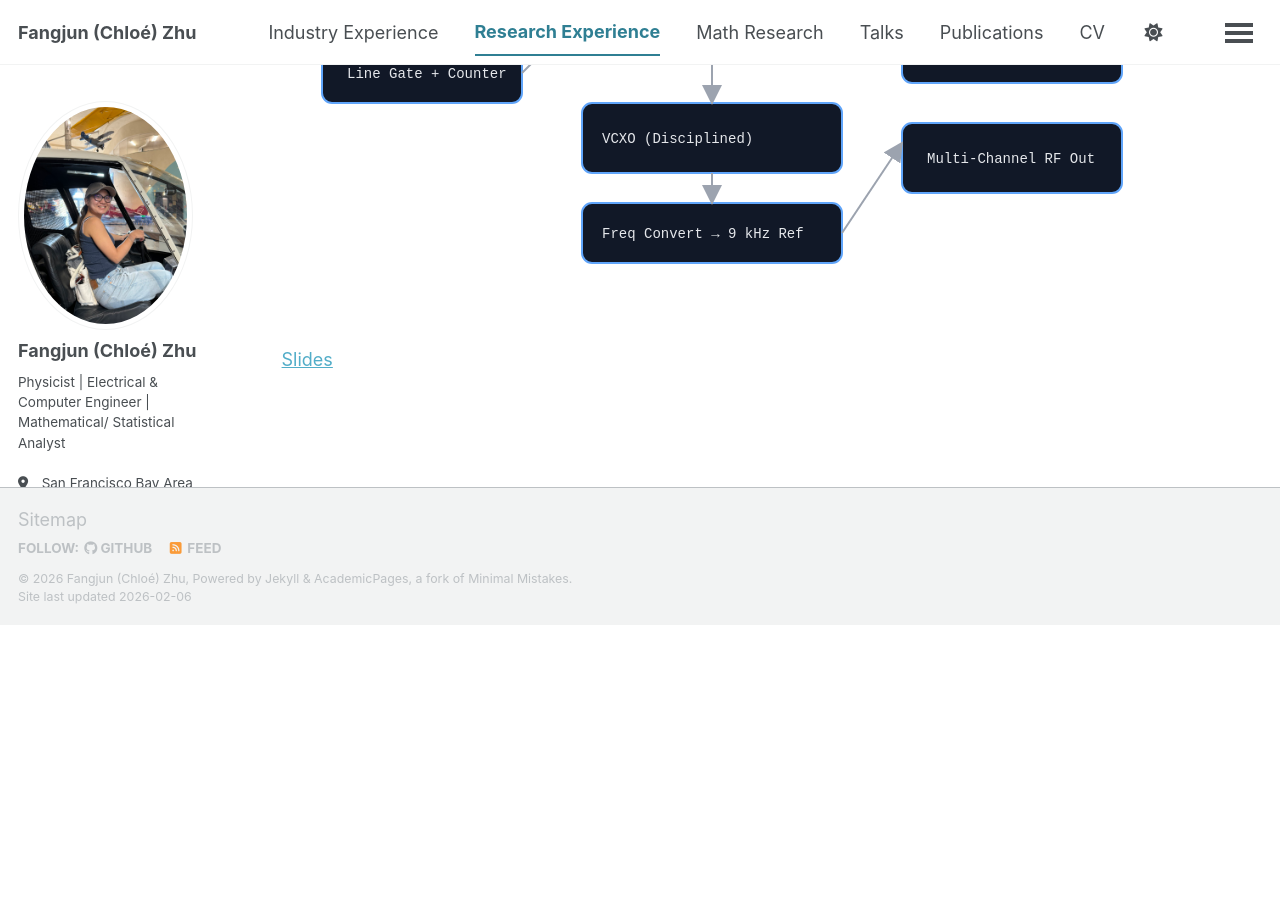
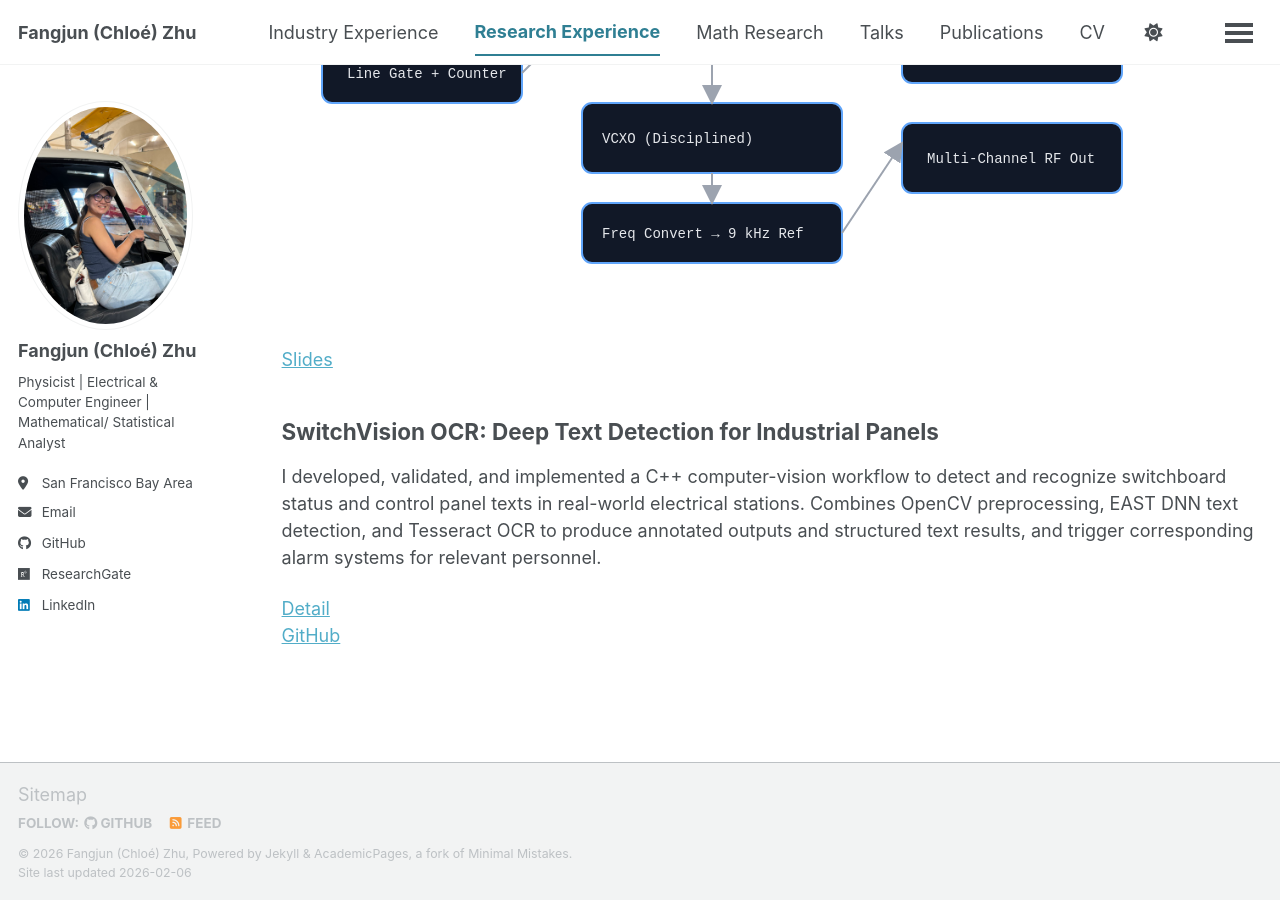
Before and after one commit to ChloeZhu1/ChloeZhu1.github.io, a Jekyll site: the page built from _pages/research-experience.md, in a window 1280 px wide and 900 px high, scrolled down 4983 px. Built offline with Jekyll 4.4.1, drawn with Linux system fonts in a browser that asks for light colours; a script bundle is joined from its source files by our own code; library files that are not in the unit come from our copies; before the commit the page ends 5608 px from its top, so only the background shows below that; some of the changed text lies outside the part shown.

Commit message:
Update research-experience.md

```diff
--- a/_pages/research-experience.md
+++ b/_pages/research-experience.md
@@ -111,7 +111,7 @@ The system successfully:
 * Demonstrates smooth, continuous stroke execution
 * Preserves the visual structure of vector-based glyphs in physical form
 
-[Details](https://chloezhu1.github.io/physics-and-engineering-research/#dba)<br>
+[Detail](https://chloezhu1.github.io/physics-and-engineering-research/#dba)<br>
 [GitHub](https://github.com/ChloeZhu1/Image-to-Trajectory-Robot-Controller.git)
 
 <h2 id="st">STM32 Internal Temperature Sensor & LCD Display</h2>
@@ -119,7 +119,7 @@ The system successfully:
 * Implemented in C using the STM32 Standard Peripheral Library (StdPeriph) and targets an STM32F103 (ARM Cortex-M3) microcontroller.
 * Demonstrated core embedded concepts, including ADC configuration, sensor calibration, LCD interfacing, and real-time data display.
 
-[Details](https://chloezhu1.github.io/physics-and-engineering-research/#sta)<br>
+[Detail](https://chloezhu1.github.io/physics-and-engineering-research/#sta)<br>
 [GitHub](https://github.com/ChloeZhu1/STM32-Internal-Temperature-Sensor-LCD-Display.git)
 
 <h2 id="sy">Precise Synchronous Frequency Offset Apparatus for Multi-Robot RF Communication</h2>
@@ -134,3 +134,10 @@ The system successfully:
 <br>
 
 [Slides](/files/PSFA.pptx)
+
+<h2 id="es">SwitchVision OCR: Deep Text Detection for Industrial Panels</h2>
+I developed, validated, and implemented a C++ computer-vision workflow to detect and recognize switchboard status and control panel texts in real-world electrical stations. Combines OpenCV preprocessing, EAST DNN text detection, and Tesseract OCR to produce annotated outputs and structured text results, and trigger corresponding alarm systems for relevant personnel.
+
+[Detail](https://chloezhu1.github.io/physics-and-engineering-research/#esa)
+<br>
+[GitHub](https://github.com/ChloeZhu1/Machine-Vision-and-Neural-Network-Design-for-Electrical-Switching-Stations.git)
```
